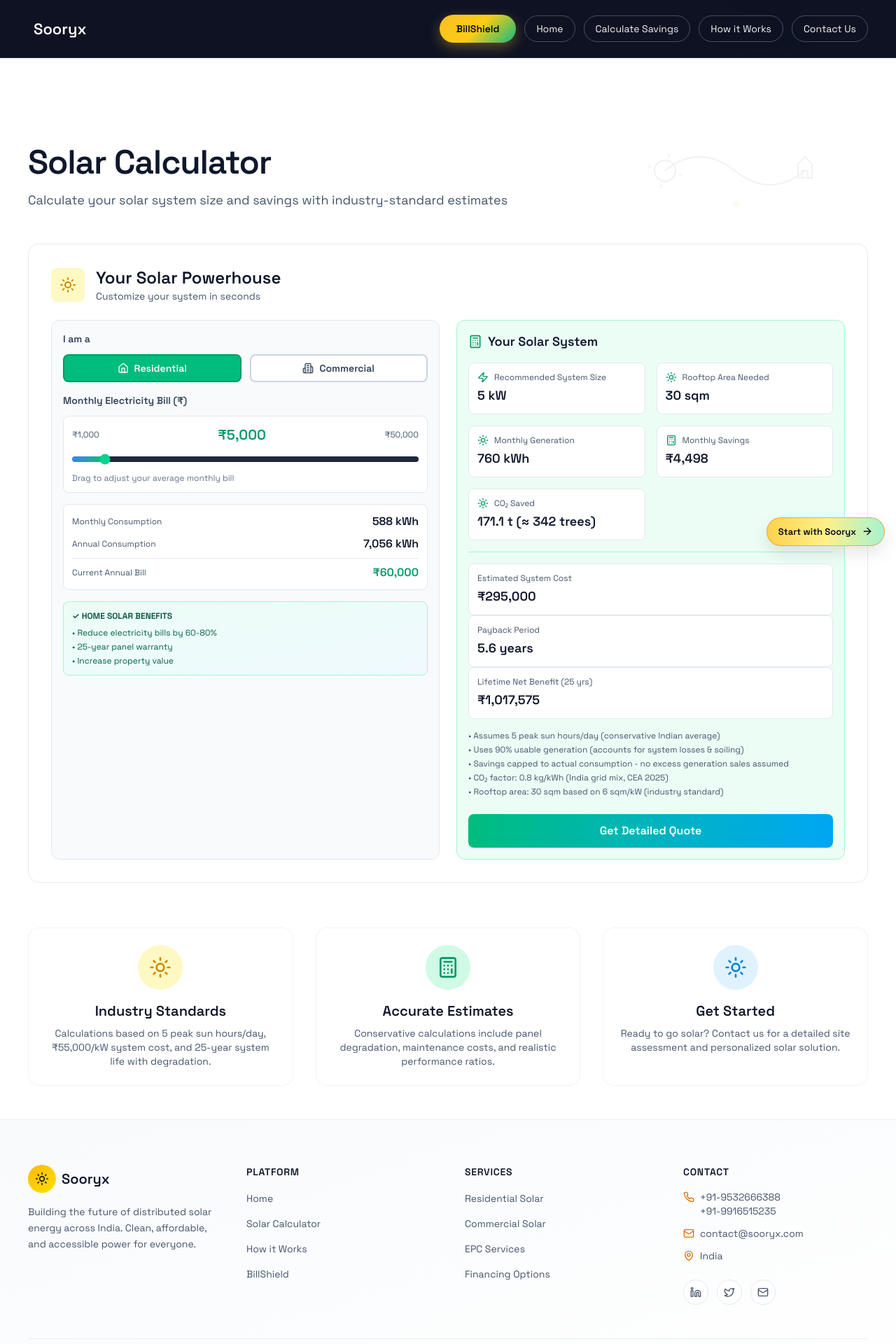
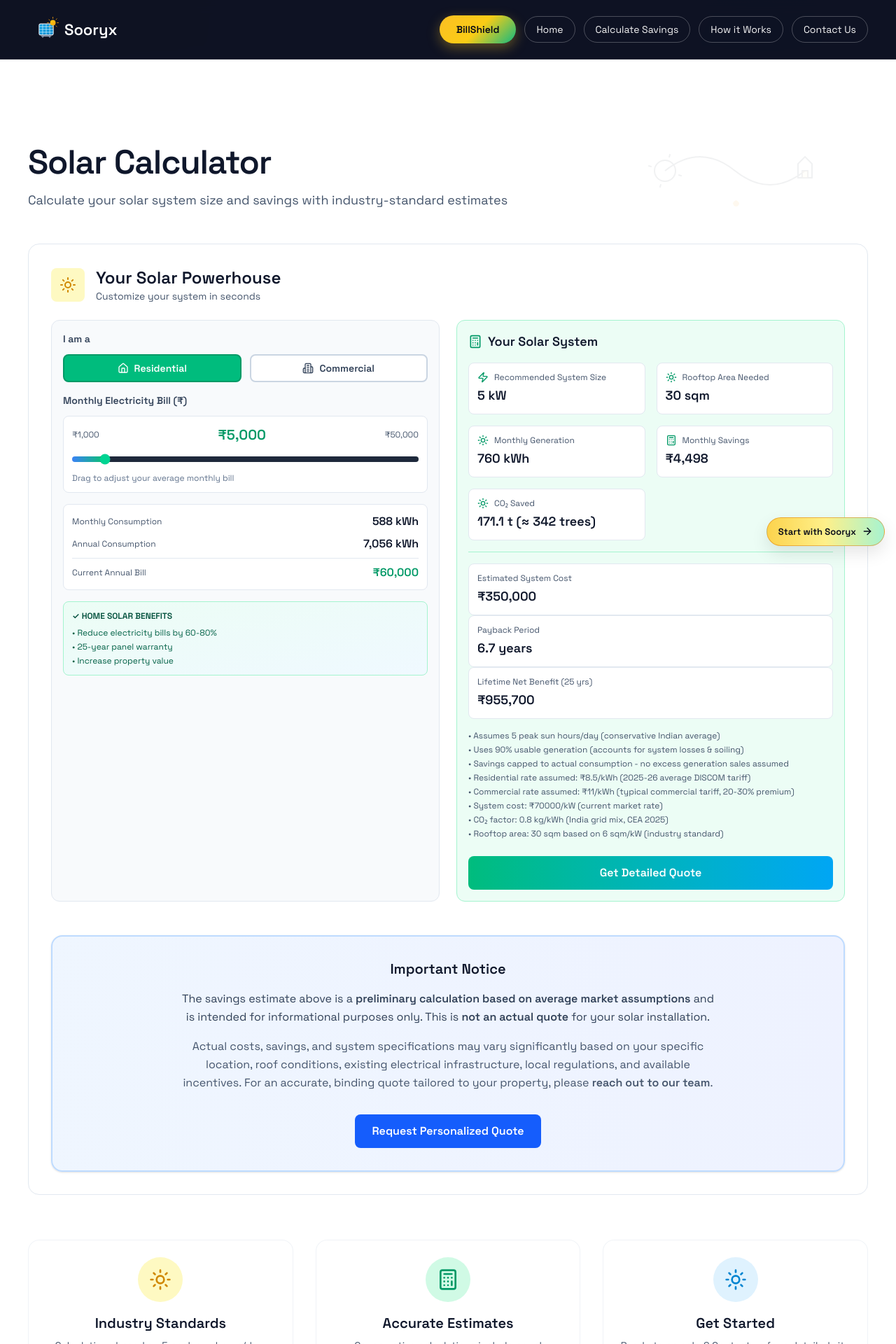
Before and after one commit to sooryx-eng/Sooryx_Live, a Next.js app: page /calculator in a window 1280 px wide. Shown: the top 1920 px of the page at 70% size. Built offline with nearby package versions, Linux system fonts and the light colour scheme.

Commit message:
update changes

```diff
--- a/app/components/SolarCalculator.tsx
+++ b/app/components/SolarCalculator.tsx
@@ -25,10 +25,7 @@ export default function SolarCalculator() {
   // This ensures projections remain realistic for both residential and commercial customers
 
   const getSystemCostPerKw = (sizeKw: number) => {
-    if (sizeKw <= 3) return 62000;
-    if (sizeKw <= 6) return 59000;
-    if (sizeKw <= 10) return 56000;
-    return 53000;
+    return 70000; // ₹70,000 per kW - current market rate
   };
 
   // Calculate monthly consumption from bill
@@ -254,6 +251,9 @@ export default function SolarCalculator() {
             <p>• Assumes {PEAK_SUN_HOURS_PER_DAY} peak sun hours/day (conservative Indian average)</p>
             <p>• Uses 90% usable generation (accounts for system losses & soiling)</p>
             <p>• Savings capped to actual consumption - no excess generation sales assumed</p>
+            <p>• Residential rate assumed: ₹{RESIDENTIAL_RATE_PER_KWH}/kWh (2025-26 average DISCOM tariff)</p>
+            <p>• Commercial rate assumed: ₹{COMMERCIAL_RATE_PER_KWH}/kWh (typical commercial tariff, 20-30% premium)</p>
+            <p>• System cost: ₹{getSystemCostPerKw(1)}/kW (current market rate)</p>
             <p>• CO₂ factor: 0.8 kg/kWh (India grid mix, CEA 2025)</p>
             <p>• Rooftop area: {rooftopAreaRequired} sqm based on 6 sqm/kW (industry standard)</p>
           </div>
@@ -262,6 +262,26 @@ export default function SolarCalculator() {
             <Link href="/contact">
               <button className="w-full px-4 py-3 bg-gradient-to-r from-emerald-500 to-sky-500 text-white font-semibold rounded-lg hover:from-emerald-600 hover:to-sky-600 transition-all">
                 Get Detailed Quote
+              </button>
+            </Link>
+          </div>
+        </div>
+      </div>
+
+      {/* Professional Disclaimer Banner */}
+      <div className="mt-12 mx-auto max-w-6xl">
+        <div className="bg-gradient-to-r from-blue-50 to-indigo-50 border-2 border-blue-200 rounded-2xl p-8 shadow-sm">
+          <div className="text-center space-y-4">
+            <h3 className="text-xl font-bold text-slate-900">Important Notice</h3>
+            <p className="text-slate-700 leading-relaxed max-w-3xl mx-auto">
+              The savings estimate above is a <span className="font-semibold">preliminary calculation based on average market assumptions</span> and is intended for informational purposes only. This is <span className="font-semibold">not an actual quote</span> for your solar installation.
+            </p>
+            <p className="text-slate-600 leading-relaxed max-w-3xl mx-auto">
+              Actual costs, savings, and system specifications may vary significantly based on your specific location, roof conditions, existing electrical infrastructure, local regulations, and available incentives. For an accurate, binding quote tailored to your property, please <span className="font-semibold">reach out to our team</span>.
+            </p>
+            <Link href="/contact">
+              <button className="mt-4 px-6 py-3 bg-blue-600 text-white font-semibold rounded-lg hover:bg-blue-700 transition-colors">
+                Request Personalized Quote
               </button>
             </Link>
           </div>
--- a/app/layout.tsx
+++ b/app/layout.tsx
@@ -1,5 +1,6 @@
 import "./globals.css";
 import Link from "next/link";
+import Image from "next/image";
 import FloatingStartButton from "./components/FloatingStartButton";
 import Footer from "./components/Footer";
 
@@ -25,8 +26,15 @@ export default function RootLayout({
           <div className="mx-auto flex max-w-7xl items-center justify-between gap-3 px-4 py-3 md:px-6 md:py-4 lg:px-10 lg:py-5">
             <Link
               href="/"
-              className="shrink-0 rounded-full px-2 py-1 text-lg font-semibold text-white transition duration-300 hover:bg-white/5 hover:text-amber-300 md:text-[22px]"
+              className="shrink-0 flex items-center gap-2 rounded-full px-2 py-1 text-lg font-semibold text-white transition duration-300 hover:bg-white/5 hover:text-amber-300 md:text-[22px]"
             >
+              <Image
+                src="/sooryx-favicon.svg"
+                alt="Sooryx"
+                width={32}
+                height={32}
+                className="h-8 w-8 md:h-9 md:w-9"
+              />
               Sooryx
             </Link>
 
```
